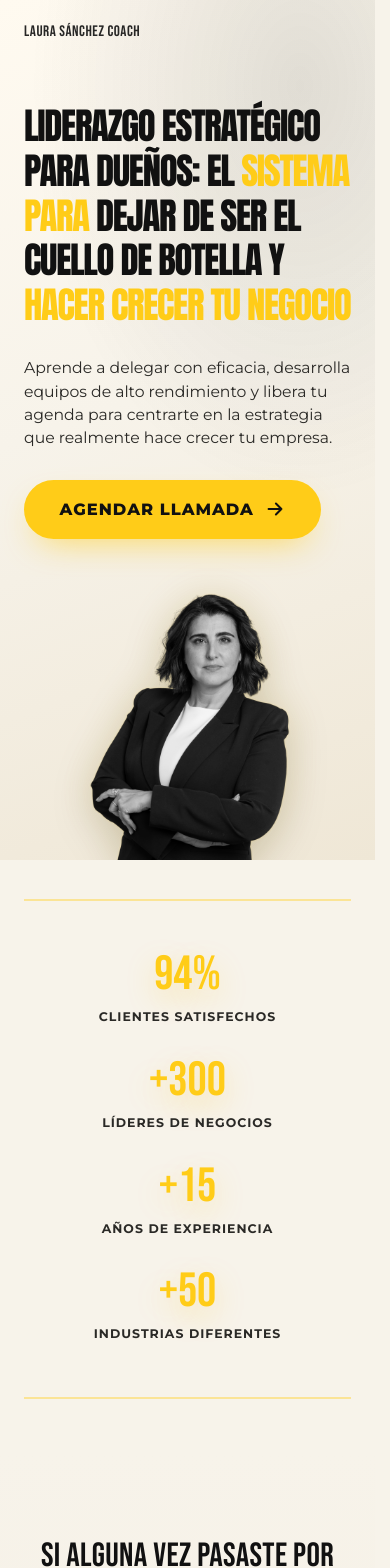
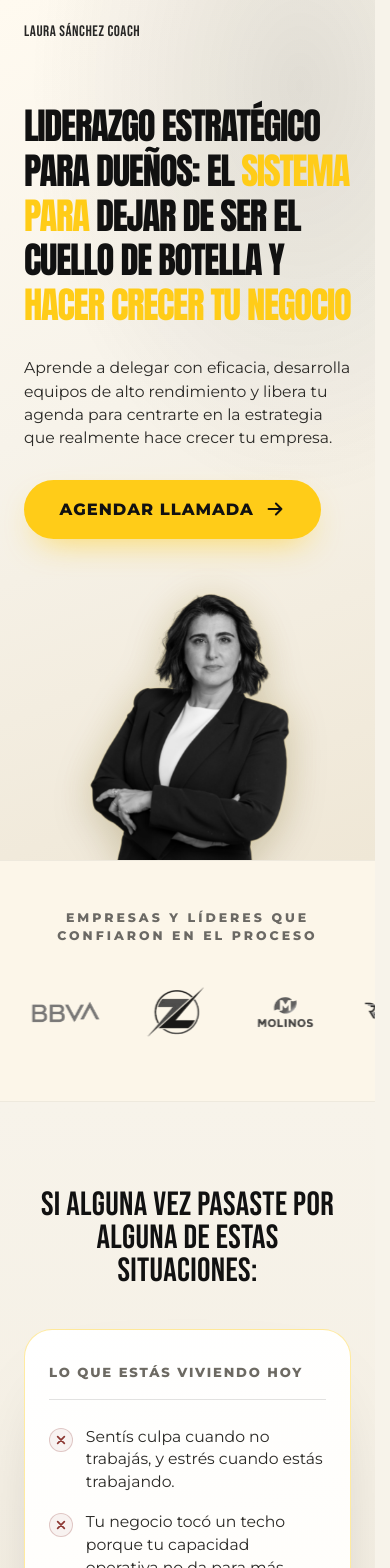
Before and after one commit to pantheramktgroup-cmyk/LauraSanchez, a React (Vite) app: page / in a window 390 px wide. Shown: the top 1568 px of the page. Built offline with nearby package versions, Linux system fonts and the light colour scheme.

Commit message:
feat: A/B variant system, static hero, calendar redesign, logo resize, tracking scripts

```diff
--- a/index.html
+++ b/index.html
@@ -25,13 +25,39 @@
       href="https://fonts.googleapis.com/css2?family=Anton&family=Bebas+Neue&family=Montserrat:wght@400;500;600;700;800&display=swap"
       rel="stylesheet"
     />
+    <!-- Microsoft Clarity -->
+    <script type="text/javascript">
+      (function(c,l,a,r,i,t,y){
+        c[a]=c[a]||function(){(c[a].q=c[a].q||[]).push(arguments)};
+        t=l.createElement(r);t.async=1;t.src="https://www.clarity.ms/tag/"+i;
+        y=l.getElementsByTagName(r)[0];y.parentNode.insertBefore(t,y);
+      })(window, document, "clarity", "script", "x441uyqwfh");
+    </script>
+    <!-- Meta Pixel -->
+    <script>
+      !function(f,b,e,v,n,t,s)
+      {if(f.fbq)return;n=f.fbq=function(){n.callMethod?
+      n.callMethod.apply(n,arguments):n.queue.push(arguments)};
+      if(!f._fbq)f._fbq=n;n.push=n;n.loaded=!0;n.version='2.0';
+      n.queue=[];t=b.createElement(e);t.async=!0;
+      t.src=v;s=b.getElementsByTagName(e)[0];
+      s.parentNode.insertBefore(t,s)}(window, document,'script',
+      'https://connect.facebook.net/en_US/fbevents.js');
+      fbq('init', '1746555165995490');
+      fbq('track', 'PageView');
+    </script>
   </head>
   <body>
+    <noscript><img height="1" width="1" style="display:none"
+      src="https://www.facebook.com/tr?id=1746555165995490&ev=PageView&noscript=1"
+    /></noscript>
     <div id="root"></div>
     <script type="module" src="/src/main.jsx"></script>
     <script
       src="https://links.iqautomated.io/js/external-tracking.js"
       data-tracking-id="tk_174328ae3aba4e2bb84ed958e854a6e7"
     ></script>
+    <!-- Metricool -->
+    <script>function loadScript(a){var b=document.getElementsByTagName("head")[0],c=document.createElement("script");c.type="text/javascript",c.src="https://tracker.metricool.com/resources/be.js",c.onreadystatechange=a,c.onload=a,b.appendChild(c)}loadScript(function(){beTracker.t({hash:"c2cbce573ce2a91f17ad0e8ce94bf7dc"})});</script>
   </body>
 </html>
--- a/src/App.jsx
+++ b/src/App.jsx
@@ -10,6 +10,23 @@ import { CalendarSection } from "./components/sections/CalendarSection.jsx";
 import { AboutLaura } from "./components/sections/AboutLaura.jsx";
 import { FAQ } from "./components/sections/FAQ.jsx";
 import { ThankYouPage } from "./components/pages/ThankYouPage.jsx";
+
+function getVariant() {
+  if (typeof window === "undefined") return "A";
+  const params = new URLSearchParams(window.location.search);
+  const forced = params.get("variant");
+  if (forced === "A" || forced === "B") {
+    localStorage.setItem("landing_variant", forced);
+    return forced;
+  }
+  const stored = localStorage.getItem("landing_variant");
+  if (stored === "A" || stored === "B") return stored;
+  const assigned = Math.random() < 0.5 ? "A" : "B";
+  localStorage.setItem("landing_variant", assigned);
+  return assigned;
+}
+
+const variant = getVariant();
 
 export default function App() {
   const pathname =
@@ -29,18 +46,33 @@ export default function App() {
     return <ThankYouPage />;
   }
 
+  // Variante B: funnel corto
+  if (variant === "B") {
+    return (
+      <PageShell>
+        <Hero />
+        <LogoMarquee />
+        <CalendarSection variant={variant} />
+        <AboutLaura />
+        <Stats />
+        <FAQ />
+      </PageShell>
+    );
+  }
+
+  // Variante A: página completa — Stats movido debajo de Situations
   return (
     <PageShell>
       <Hero />
+      <LogoMarquee />
+      <Situations />
       <Stats />
-      <Situations />
-      <LogoMarquee />
       <div className="insight-block">
         <WhatIs />
         <HowItWorks />
       </div>
       <Objectives />
-      <CalendarSection />
+      <CalendarSection variant={variant} />
       <AboutLaura />
       <FAQ />
     </PageShell>
--- a/src/components/sections/CalendarSection.jsx
+++ b/src/components/sections/CalendarSection.jsx
@@ -1,20 +1,15 @@
 import { calendar, CALENDAR_ID } from "../../content/lauraCopy.js";
 import { useGsapReveal } from "../../hooks/useGsapReveal.js";
 
-// Loads the booking embed script a single time and renders the iframe inside a
-// premium container. The iframe itself is cross-origin and not styled directly.
-export function CalendarSection() {
+export function CalendarSection({ variant = "A" }) {
   const scope = useGsapReveal();
+  const separator = calendar.iframeSrc.includes("?") ? "&" : "?";
+  const iframeSrc = `${calendar.iframeSrc}${separator}landing_variant=${variant}`;
 
   return (
     <section className="calendar" id={CALENDAR_ID} ref={scope} aria-label="Agendá tu llamada">
       <div className="calendar__inner">
-        <header className="calendar__head" data-reveal="up">
-          <h2 className="calendar__title">{calendar.title}</h2>
-          <p className="calendar__subtitle">{calendar.subtitle}</p>
-        </header>
-
-        <div className="calendar__card" data-reveal="scale">
+        <div className="calendar__card" data-reveal="up">
           <aside className="calendar__side">
             <div className="calendar__avatar">
               <img
@@ -24,18 +19,22 @@ export function CalendarSection() {
                 decoding="async"
               />
             </div>
+            <p className="calendar__side-title">Agendá tu llamada estratégica</p>
             <span className="calendar__duration">{calendar.duration}</span>
-            {calendar.sideText.map((text, index) => (
-              <p className="calendar__side-text" key={index}>
-                {text}
-              </p>
-            ))}
+            <p className="calendar__side-text">
+              Si tu negocio depende 100% de vos, si necesitas reorganizar tu
+              proyecto, o si querés cambiar la forma en la que vivís y trabajas,
+              llegaste al lugar indicado.
+            </p>
+            <p className="calendar__side-text">
+              Trabajamos para que emprendedores y empresarios vivan como
+              realmente anhelan vivir.
+            </p>
           </aside>
 
           <div className="calendar__embed">
             <iframe
-              src={calendar.iframeSrc}
-              style={{ width: "100%", border: "none" }}
+              src={iframeSrc}
               scrolling="yes"
               id={calendar.iframeId}
               title="Calendario Laura Sánchez"
--- a/src/components/sections/Hero.jsx
+++ b/src/components/sections/Hero.jsx
@@ -13,36 +13,9 @@ export function Hero() {
 
   useGSAP(
     () => {
-      if (reduced) {
-        gsap.set("[data-hero]", { opacity: 1, x: 0, y: 0, scale: 1 });
-        return;
-      }
-
-      const tl = gsap.timeline({ defaults: { ease: "power3.out" } });
-
-      tl.from(".hero__top", { opacity: 0, y: 14, duration: 0.55 })
-        .from(
-          ".hero__headline .hero__line",
-          {
-            opacity: 0,
-            y: 44,
-            clipPath: "inset(0 0 100% 0)",
-            duration: 0.75,
-            stagger: 0.08,
-          },
-          "-=0.15"
-        )
-        .from(".hero__sub", { opacity: 0, y: 22, duration: 0.6 }, "-=0.3")
-        .from(
-          ".hero__cta",
-          { opacity: 0, y: 18, duration: 0.75, ease: "back.out(1.5)" },
-          "-=0.22"
-        )
-        .from(
-          imageRef.current,
-          { opacity: 0, y: 14, scale: 0.99, duration: 0.9 },
-          "-=0.9"
-        );
+      // Hero carga completamente estático — sin animaciones de entrada.
+      // Solo parallax de scroll en desktop (no es animación de entrada).
+      if (reduced) return;
 
       const mm = gsap.matchMedia();
 
--- a/src/styles/global.css
+++ b/src/styles/global.css
@@ -977,19 +977,19 @@ section {
   width: max-content;
   display: flex;
   align-items: center;
-  gap: clamp(20px, 2vw, 34px) !important;
+  gap: clamp(10px, 1.2vw, 20px) !important;
   padding: 0;
   margin: 0;
   list-style: none;
-  animation: logo-marquee 68s linear infinite;
+  animation: logo-marquee 100s linear infinite;
   will-change: transform;
 }
 
 .marquee__item {
   flex: 0 0 auto;
   width: auto !important;
-  min-width: clamp(105px, 7vw, 145px) !important;
-  padding-inline: 4px !important;
+  min-width: clamp(100px, 10vw, 180px) !important;
+  padding-inline: 0 !important;
   display: flex;
   align-items: center;
   justify-content: center;
@@ -998,8 +998,8 @@ section {
 .marquee__logo {
   display: block;
   width: auto;
-  height: clamp(46px, 3.4vw, 68px) !important;
-  max-width: clamp(105px, 8vw, 150px) !important;
+  height: clamp(92px, 6.8vw, 136px) !important;
+  max-width: clamp(210px, 16vw, 300px) !important;
   object-fit: contain;
   opacity: 0.88;
   filter: grayscale(1) contrast(1.22) brightness(0.78);
@@ -1029,17 +1029,17 @@ section {
   }
 
   .marquee__track {
-    gap: 22px !important;
-    animation-duration: 58s !important;
+    gap: 14px !important;
+    animation-duration: 90s !important;
   }
 
   .marquee__item {
-    width: 88px !important;
+    width: auto !important;
   }
 
   .marquee__logo {
-    height: 40px !important;
-    max-width: 82px !important;
+    height: 80px !important;
+    max-width: 164px !important;
     opacity: 0.9 !important;
     filter: grayscale(1) contrast(1.28) brightness(0.78) !important;
   }
@@ -1047,17 +1047,17 @@ section {
 
 @media (max-width: 480px) {
   .marquee__track {
-    gap: 18px !important;
-    animation-duration: 60s !important;
+    gap: 10px !important;
+    animation-duration: 95s !important;
   }
 
   .marquee__item {
-    width: 82px !important;
+    width: auto !important;
   }
 
   .marquee__logo {
-    height: 38px !important;
-    max-width: 78px !important;
+    height: 74px !important;
+    max-width: 156px !important;
   }
 }
 
@@ -1496,10 +1496,11 @@ section {
   display: grid;
   grid-template-columns: 0.8fr 1.2fr;
   gap: 0;
+  height: 700px;
   background: var(--white);
   border: 1px solid var(--line-gold);
   border-radius: var(--radius);
-  overflow: visible;
+  overflow: hidden;
   box-shadow: var(--shadow-soft), var(--shadow-gold);
 }
 
@@ -1511,6 +1512,7 @@ section {
   flex-direction: column;
   gap: 1.1rem;
   border-radius: var(--radius) 0 0 var(--radius);
+  overflow-y: auto;
 }
 
 .calendar__avatar {
@@ -1539,18 +1541,29 @@ section {
   font-size: 0.98rem;
 }
 
+.calendar__side-title {
+  font-family: var(--font-display);
+  font-weight: 400;
+  text-transform: uppercase;
+  font-size: clamp(1.05rem, 1.5vw, 1.45rem);
+  line-height: 1.1;
+  color: var(--gold);
+  margin: 0;
+}
+
 .calendar__embed {
-  padding: 1rem;
   background: var(--white);
   border-radius: 0 var(--radius) var(--radius) 0;
-  overflow: visible;
+  overflow: hidden;
+  height: 100%;
+  display: flex;
+  flex-direction: column;
 }
 
 .calendar-iframe {
-  min-height: 1050px;
-  height: 1050px;
   width: 100%;
-  border-radius: 18px;
+  height: 100%;
+  flex: 1;
   background: #fff;
   display: block;
   border: 0;
@@ -1920,11 +1933,19 @@ section {
 
   .calendar__card {
     grid-template-columns: 1fr;
+    height: auto;
     overflow: visible;
   }
 
   .calendar__side {
     border-radius: var(--radius) var(--radius) 0 0;
+    overflow-y: visible;
+  }
+
+  .calendar__embed {
+    height: 680px;
+    overflow: hidden;
+    border-radius: 0 0 var(--radius) var(--radius);
   }
 }
 
@@ -2185,12 +2206,12 @@ section {
   }
 
   .marquee__logo {
-    height: 46px;
+    height: 92px;
   }
 
   .marquee__track {
-    gap: 2rem;
-    animation-duration: 34s;
+    gap: 0.8rem;
+    animation-duration: 68s;
   }
 
   .calendar {
@@ -2208,12 +2229,19 @@ section {
   .calendar__side {
     padding: 1.55rem;
     gap: 0.75rem;
+    overflow-y: visible;
   }
 
   .calendar__embed {
-    padding: 0.65rem;
-    overflow: visible;
+    height: 650px;
+    overflow: hidden;
     border-radius: 0 0 var(--radius) var(--radius);
+    padding: 0;
+  }
+
+  .calendar-iframe {
+    min-height: unset;
+    height: 100%;
   }
 
   .site-footer {
@@ -2227,11 +2255,6 @@ section {
 
   .site-footer__copy {
     white-space: normal;
-  }
-
-  .calendar-iframe {
-    min-height: 1400px;
-    height: 1400px;
   }
 
   .objectives__intro {
@@ -2308,11 +2331,11 @@ section {
   }
 
   .marquee__logo {
-    height: 40px;
+    height: 80px;
   }
 
   .marquee__track {
-    gap: 1.35rem;
+    gap: 0.6rem;
   }
 
   .what-is__media,
@@ -2327,8 +2350,8 @@ section {
   }
 
   .calendar-iframe {
-    min-height: 1160px;
-    height: 1160px;
+    min-height: unset;
+    height: 100%;
   }
 
   .objectives__intro {
```
